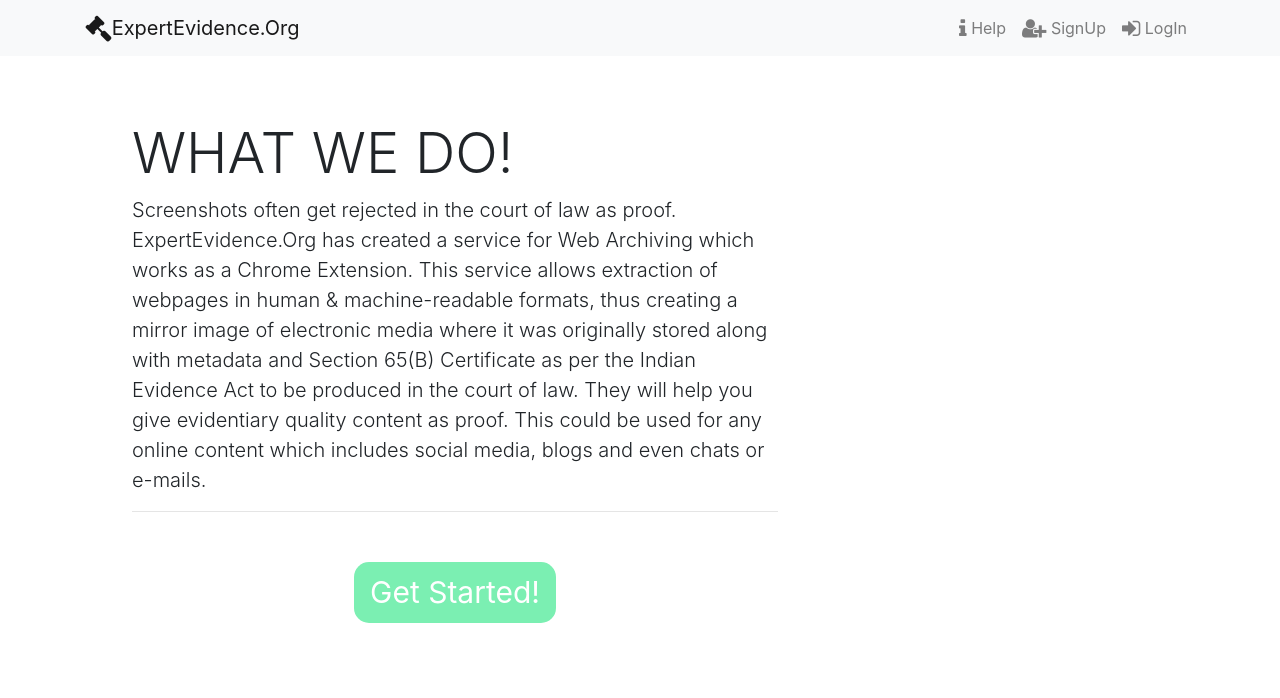
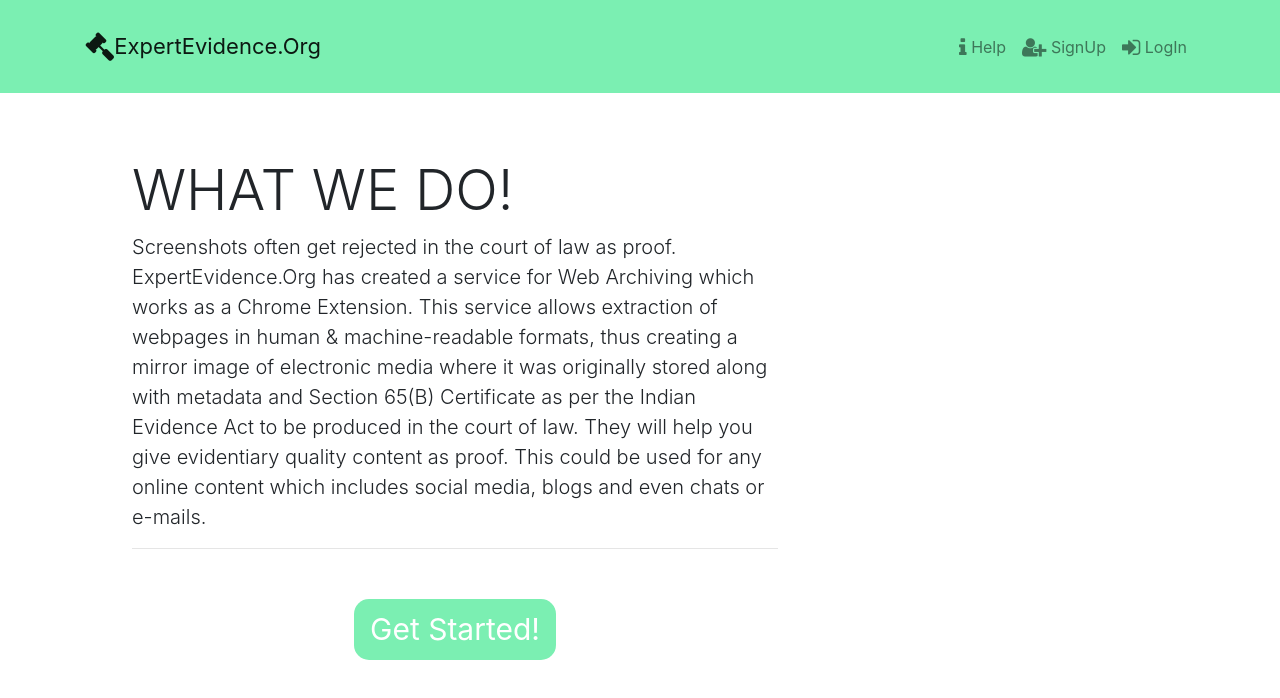
Before and after one commit to arpitchhabra04/expert_evidence_project, a React (Create React App) app: page / in a window 1280 px wide. Shown: the top 698 px of the page. Built offline with nearby package versions, Linux system fonts and the light colour scheme.

Commit message:
nav color and styles

```diff
--- a/src/App.css
+++ b/src/App.css
@@ -1,3 +1,8 @@
+* {
+  border: 0px;
+  margin: 0px;
+  padding: 0px;
+}
 .description {
   background-color: white;
 }
@@ -12,3 +17,11 @@
   border: 0px;
   font-size: 30px;
 }
+.NavColor {
+  background-color: #7befb2;
+  padding-bottom: 25px;
+  padding-top: 25px;
+}
+.BrandSize {
+  font-size: 22px;
+}
--- a/src/components/headerComponent.js
+++ b/src/components/headerComponent.js
@@ -26,9 +26,9 @@
   render() {
     return (
       <div>
-        <Navbar color="light" light expand="md">
+        <Navbar className="NavColor" light expand="md">
           <div className="container">
-            <NavbarBrand href="/">
+            <NavbarBrand href="/" className="BrandSize">
               <span className="fa fa-gavel fa-lg" />
               ExpertEvidence.Org
             </NavbarBrand>
```
